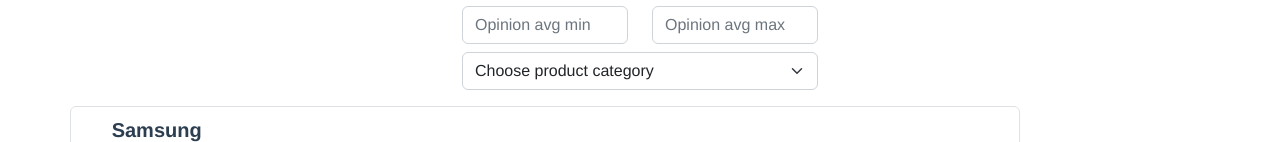
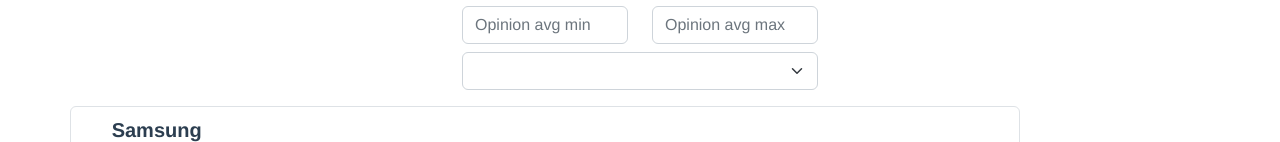
Before and after one commit to tommy725/OpinionCollectorFrontend, a Vue app: page / in a window 1280 px wide. Shown: the part 188-330 px from the top of the page. Built offline with nearby package versions, Linux system fonts and the light colour scheme; no server answers.

Commit message:
Filters in axios ready temp

```diff
--- a/src/views/ProductsListPage.vue
+++ b/src/views/ProductsListPage.vue
@@ -18,7 +18,6 @@
             step="0.1"
             class="form-control"
             placeholder="Opinion avg min"
-
           />
         </div>
         <div class="col-2">
@@ -28,13 +27,12 @@
             step="0.1"
             class="form-control"
             placeholder="Opinion avg max"
-
           />
         </div>
       </div>
       <div class="row justify-content-center mt-2">
         <div class="col-4">
-          <select class="form-select">
+          <select class="form-select" v-model="this.filters.categoryFilter">
             <option selected>Choose product category</option>
             <option>category 2</option>
             <option>category 3</option>
@@ -134,10 +132,8 @@
   },
   methods: {
     filterProducts() {
-      if (this.searchFilter === "") {
-        return;
-      }
-      this.filteredProducts = this.products.filter((product) => product.name.toLowerCase().includes(this.searchFilter));
+      //TODO: Axios new request for filters
+      this.filteredProducts = this.products
     },
   },
   mounted() {
```
